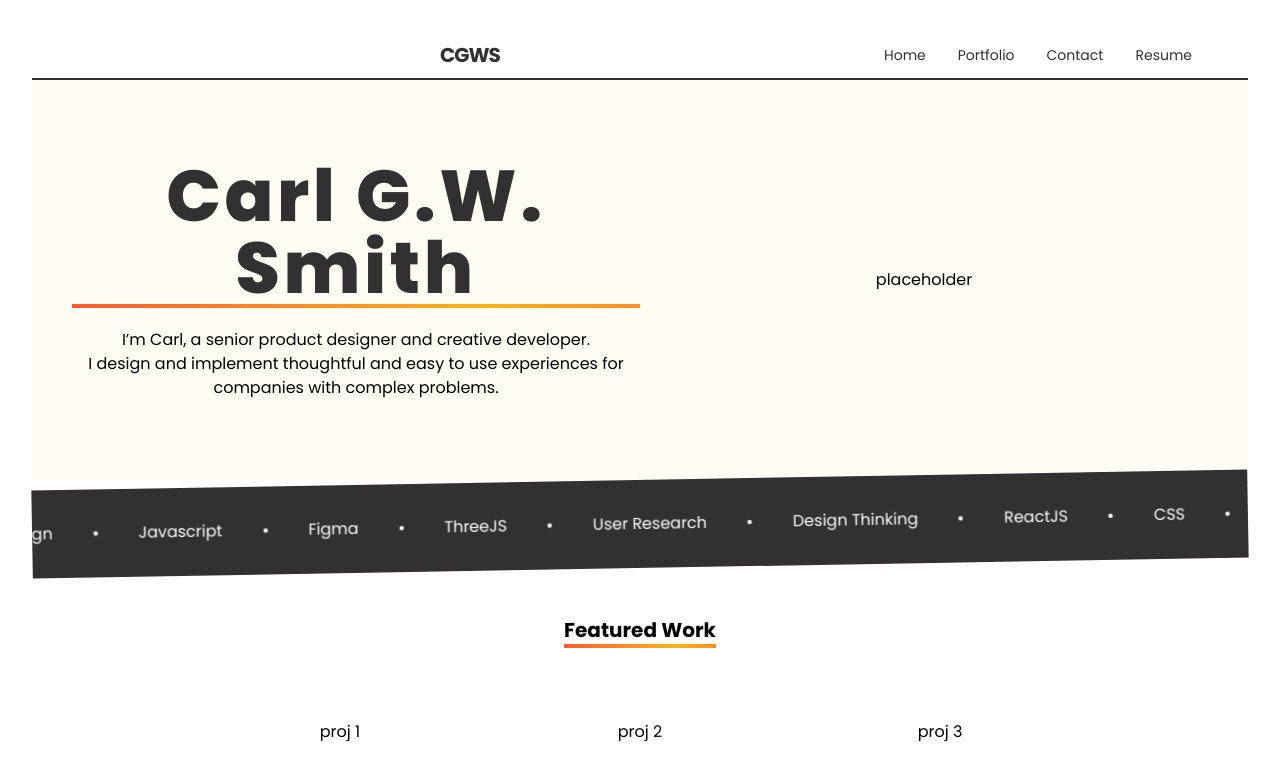
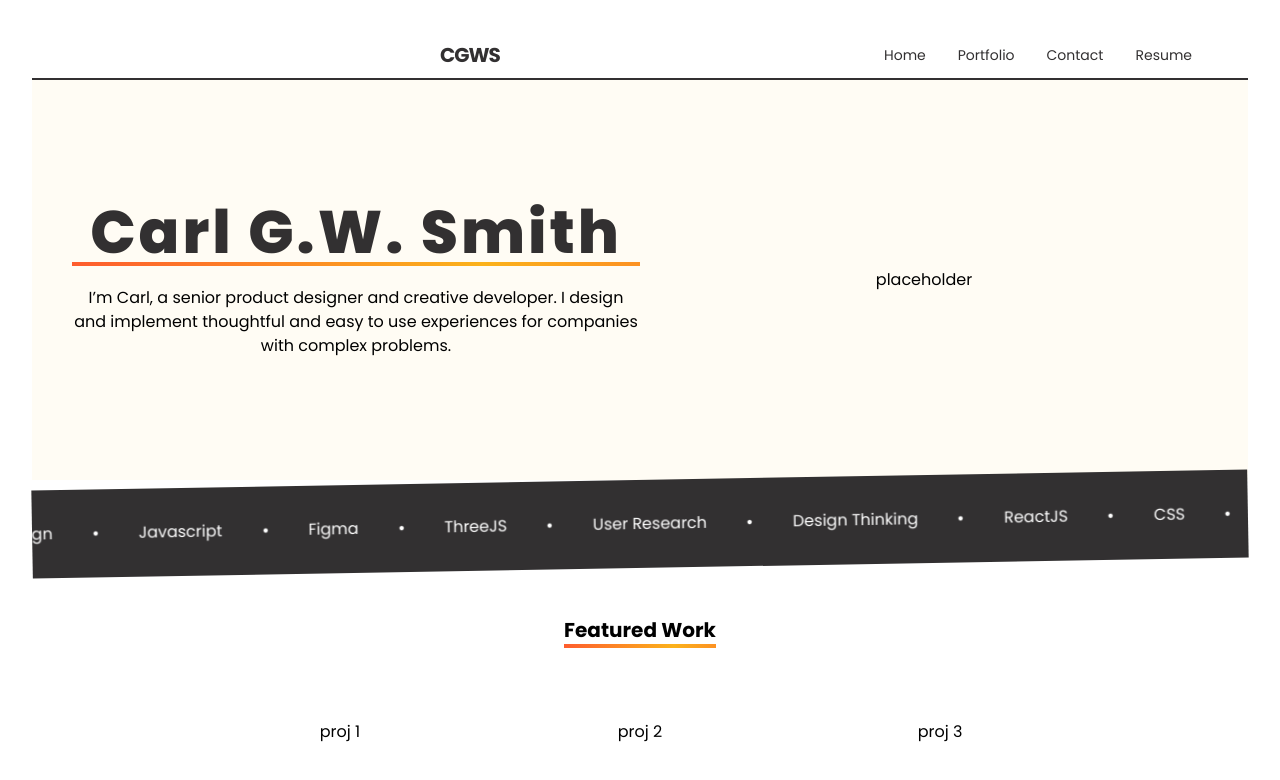
Before and after one commit to carlgwsmith/2023-Portfolio, a React (Vite) app: page / in a window 1280 px wide. Shown: the top 780 px of the page. Built offline with nearby package versions, Linux system fonts and the light colour scheme.

Commit message:
Update Hero.jsx

```diff
--- a/src/Global Components/Home/Hero.jsx
+++ b/src/Global Components/Home/Hero.jsx
@@ -1,14 +1,14 @@
 function Hero() {
     return(
         <>
-        <div className="grid grid-cols-12 h-[400px] ease-in-out duration-500 bg-background-light px-10">
-            <div className="m-auto col-span-6 grid-rows-2">
-                <div>
-                <div className="text-5xl md:text-7xl font-extrabold tracking-wider text-jet">Carl G.W. Smith</div>
+        <div className="grid grid-cols-12 min-h-[400px] ease-in-out duration-500 bg-background-light px-10">
+            <div className="xs: col-span-12 sm:col-span-6 m-auto grid-rows-2">
+                <div className="row-span-1">
+                <div className="xs: text-5xl sm:text-5xl md:text-6xl font-extrabold tracking-wider text-jet">Carl G.W. Smith</div>
                 <div className="bg-gradient-to-r from-[#FF3C35] via-[#fbb21b] to-[#ff3c35] h-1 animate-bganimate "></div>
                 </div>
-                <div>
-                <div className="pt-5">I’m Carl, a senior product designer and creative developer.<br/>
+                <div className="row-span-1">
+                <div className="pt-5">I’m Carl, a senior product designer and creative developer.
 I design and implement thoughtful and easy to use experiences for companies with complex problems.</div>
                 </div>
             </div>
```
